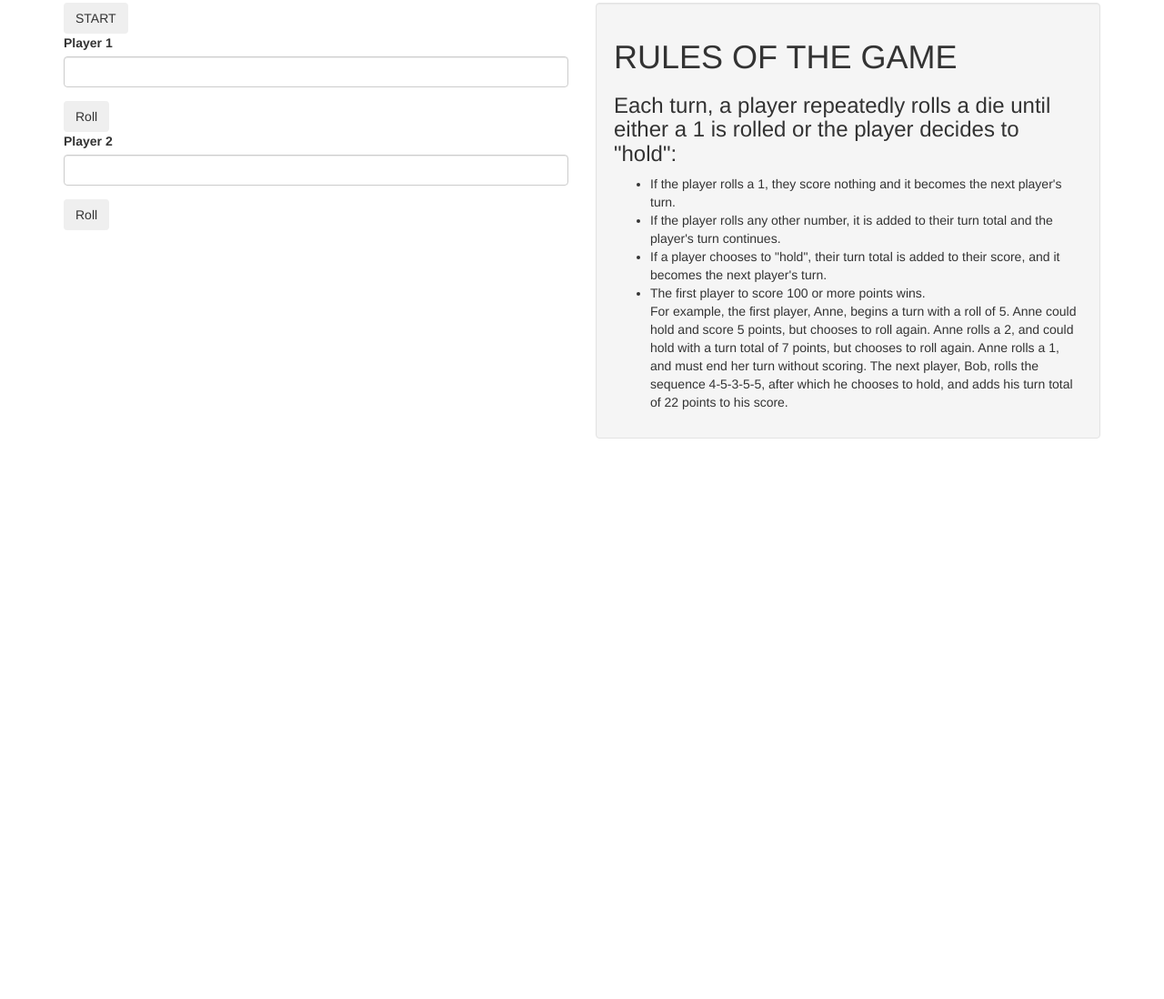
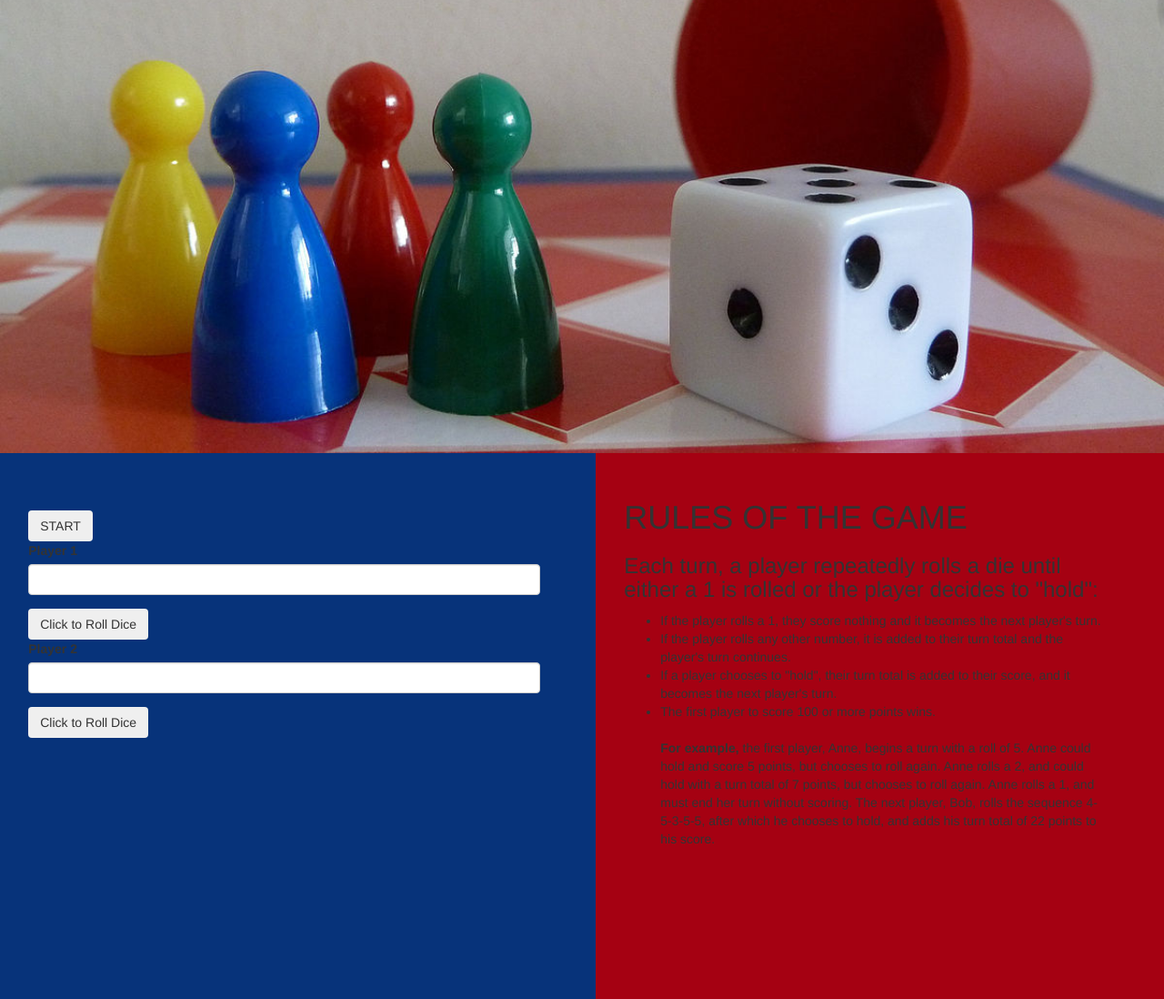
Before and after one commit to edithamadi/pigdice, a plain HTML site: page index.html in a window 1280 px wide. Shown: the part 222-1320 px from the top of the page at 91% size. Before the commit the page ends 800 px from the top, so only its background shows below. Drawn offline with Linux system fonts and the light colour scheme.

Commit message:
styled the project

```diff
--- a/css/style.css
+++ b/css/style.css
@@ -0,0 +1,29 @@
+.header {
+  height: 700px;
+  background: url("../images/Ludo_Pieces.JPG");
+  background-size: cover;
+  margin-bottom: 0px;
+  width: 100%;
+}
+
+.container1 {
+  height: 600px;
+  background-color: #07337a;
+  width: 105%;
+  padding-top: 10%;
+  padding-left: 5%;
+  padding-right:10%;
+  }
+
+.footer {
+  height: 600px;
+  background-color: #a50112;
+  width: 100%;
+  padding-top: 5%;
+  padding-left: 5%;
+  padding-right: 10%;
+  }
+
+.container {
+  width:100%;
+}
--- a/index.html
+++ b/index.html
@@ -6,23 +6,25 @@
 
     <link rel="stylesheet" href="css/bootstrap.css">
     <link rel="stylesheet" href="css/style.css">
+    <link href
 
   </head>
   <body>
-    <div class="container">
 
-      <div class="jumbotron">
+      <div class="header">
 
         <h1>LET'S PLAY PIG DICE</h1>
 
       </div>
-    </div>
 
-    <div class="container">
+
+    <div class="containerfluid">
 
       <div class="row">
 
         <div class="col-md-6">
+          <div class="container1">
+
 
             <button type="submit" class="btn">START</button>
 
@@ -31,7 +33,7 @@
                   <label for="new-player1">Player 1</label>
                   <input type="text" class="form-control" id="new-player1">
                 </div>
-              <button type="submit" class="btn">Roll</button>
+                <button type="submit" class="btn">Click to Roll Dice</button>
               </form>
 
               <form id="player2">
@@ -39,12 +41,14 @@
                   <label for="new-player1">Player 2</label>
                   <input type="text" class="form-control" id="new-player2">
                 </div>
-              <button type="submit" class="btn">Roll</button>
+                <button type="submit" class="btn">Click to Roll Dice</button>
               </form>
           </div>
+       </div>
+
 
             <div class="col-md-6">
-          <div class="well">
+              <div class="footer">
                 <h1> RULES OF THE GAME</h1>
                 <h3>Each turn, a player repeatedly rolls a die until either a 1 is rolled or the player decides to "hold":</h3>
 
@@ -52,13 +56,19 @@
                 <li>If the player rolls a 1, they score nothing and it becomes the next player's turn.</li>
                 <li>If the player rolls any other number, it is added to their turn total and the player's turn continues.</li>
                 <li>If a player chooses to "hold", their turn total is added to their score, and it becomes the next player's turn.</li>
-            <li>The first player to score 100 or more points wins.</li>
+                <li>The first player to score 100 or more points wins.</li><br>
 
-            <p><span>For example,</span> the first player, Anne, begins a turn with a roll of 5. Anne could hold and score 5 points, but chooses to roll again. Anne rolls a 2, and could hold with a turn total of 7 points, but chooses to roll again. Anne rolls a 1, and must end her turn without scoring. The next player, Bob, rolls the sequence 4-5-3-5-5, after which he chooses to hold, and adds his turn total of 22 points to his score.</p>
-          </div>
+                <p><strong>For example,</strong> the first player, Anne, begins a turn with a roll of 5. Anne could hold and score 5 points, but chooses to roll again. Anne rolls a 2, and could hold with a turn total of 7 points, but chooses to roll again. Anne rolls a 1, and must end her turn without scoring. The next player, Bob, rolls the sequence 4-5-3-5-5, after which he chooses to hold, and adds his turn total of 22 points to his score.</p>
               </div>
             </div>
 
+
+
+
+
+
+
+    </div>
   </div>
 
     <script src="Js/jquery-3.3.1.js"></script>
```
Also changed, not shown: images/Ludo_Pieces.JPG (added). Lines whose indentation alone changed are shown as unchanged.
